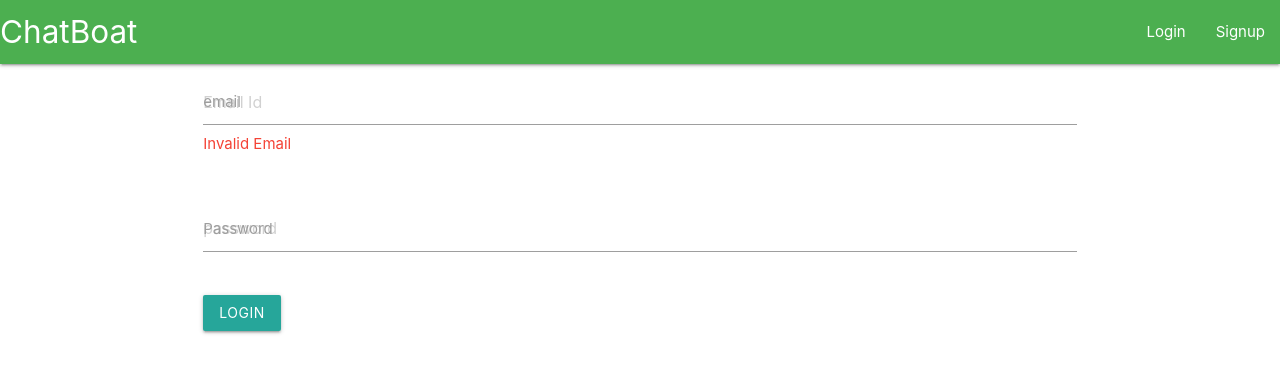
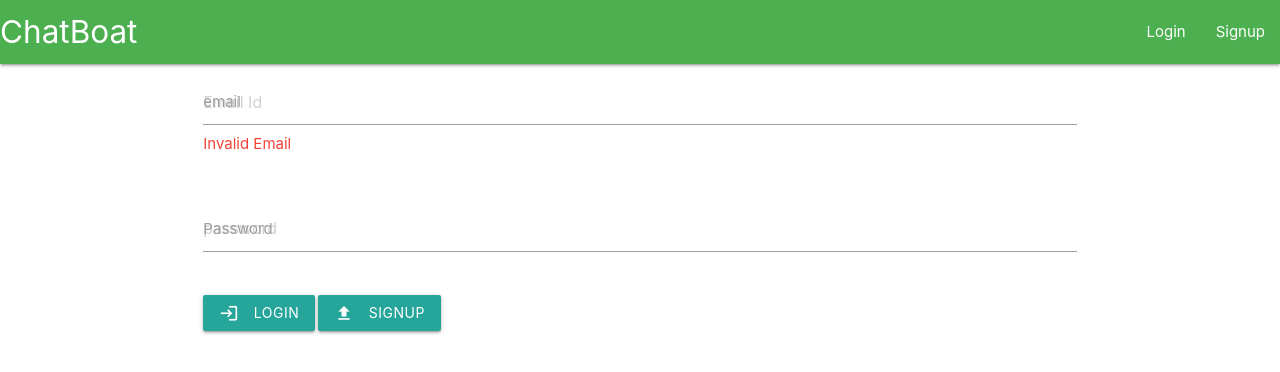
Before and after one commit to Ravichandran1990/react, a React (Create React App) app in the folder chat/chatbot/: page /login in a window 1280 px wide. Shown: the top 372 px of the page. Built offline with nearby package versions, Linux system fonts and the light colour scheme; no server answers.

Commit message:
icon changes

```diff
--- a/chat/chatbot/src/component/auth/Login.js
+++ b/chat/chatbot/src/component/auth/Login.js
@@ -1,6 +1,7 @@
 import React, { useState, useContext } from 'react';
 import { UserContext } from '../../UserContext';
 import {Navigate } from 'react-router-dom';
+import { Link } from 'react-router-dom';
 import { URL } from '../../config';
 const Login = () => {
     const {user,setUser} = useContext(UserContext);
@@ -51,7 +52,10 @@ const Login = () => {
                         <label htmlFor="password">Password</label>
                         </div>
                     </div>
-                    <button className="waves-effect waves-light btn" onClick={loginSubmit}>Login</button>
+                    <button className="waves-effect waves-light btn" onClick={loginSubmit}><i className="material-icons left">login</i>Login</button>
+                    <Link to={'/signup'}>
+                        <button className="waves-effect waves-light btn" style={{ marginLeft:"3px"}}><i className="material-icons left">file_upload</i>Signup</button>
+                    </Link>
                 </form>
             </div>
         </div>
--- a/chat/chatbot/src/component/auth/Signup.js
+++ b/chat/chatbot/src/component/auth/Signup.js
@@ -1,6 +1,6 @@
 import React, { useState, useContext } from 'react';
 import { UserContext } from '../../UserContext';
-import {Navigate } from 'react-router-dom'
+import {Navigate, Link } from 'react-router-dom'
 import { URL } from '../../config';
 
 const Signup = () => {
@@ -57,7 +57,10 @@ const Signup = () => {
                         <label htmlFor="password">Password</label>
                         </div>
                     </div>
-                    <button className="waves-effect waves-light btn" onClick={signupSubmit}>SignUp</button>
+                    <button className="waves-effect waves-light btn" onClick={signupSubmit}><i className="material-icons left">file_upload</i>SignUp</button>
+                    <Link to={'/login'}>
+                        <button className="waves-effect waves-light btn" style={{ marginLeft:"3px"}} ><i className="material-icons left">login</i>Login</button>
+                    </Link>
                 </form>
             </div>
         </div>
```
